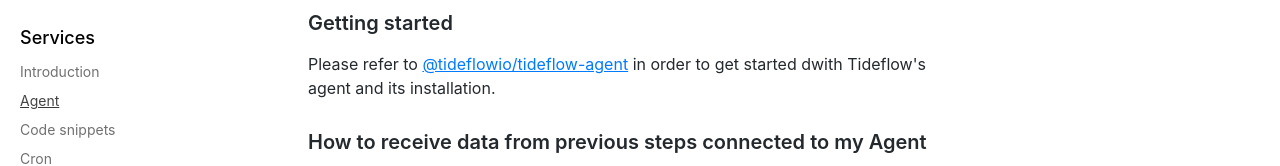
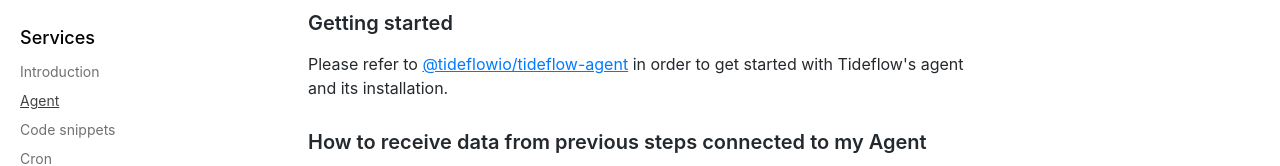
Before and after one commit to tideflow-io/tideflow-docs, a plain HTML site: page docs/services-agent.html in a window 1280 px wide. Shown: the part 277-443 px from the top of the page. Drawn offline with nearby package versions, Linux system fonts and the light colour scheme; a web font is replaced by a local one.

Commit message:
Deploy website
Deploy website version based on b2ab88ec77b1bb22e4fd1a072a3f0801f57d03b8

```diff
--- a/docs/services-agent.html
+++ b/docs/services-agent.html
@@ -60,7 +60,7 @@
 can run commands as part of your flow steps in your office or home computers.</p>
 <h3><a class="anchor" aria-hidden="true" id="getting-started"></a><a href="#getting-started" aria-hidden="true" class="hash-link"><svg class="hash-link-icon" aria-hidden="true" height="16" version="1.1" viewBox="0 0 16 16" width="16"><path fill-rule="evenodd" d="M4 9h1v1H4c-1.5 0-3-1.69-3-3.5S2.55 3 4 3h4c1.45 0 3 1.69 3 3.5 0 1.41-.91 2.72-2 3.25V8.59c.58-.45 1-1.27 1-2.09C10 5.22 8.98 4 8 4H4c-.98 0-2 1.22-2 2.5S3 9 4 9zm9-3h-1v1h1c1 0 2 1.22 2 2.5S13.98 12 13 12H9c-.98 0-2-1.22-2-2.5 0-.83.42-1.64 1-2.09V6.25c-1.09.53-2 1.84-2 3.25C6 11.31 7.55 13 9 13h4c1.45 0 3-1.69 3-3.5S14.5 6 13 6z"></path></svg></a>Getting started</h3>
 <p>Please refer to <a href="https://www.npmjs.com/package/@tideflowio/tideflow-agent">@tideflowio/tideflow-agent</a>
-in order to get started dwith Tideflow's agent and its installation.</p>
+in order to get started with Tideflow's agent and its installation.</p>
 <h3><a class="anchor" aria-hidden="true" id="how-to-receive-data-from-previous-steps-connected-to-my-agent"></a><a href="#how-to-receive-data-from-previous-steps-connected-to-my-agent" aria-hidden="true" class="hash-link"><svg class="hash-link-icon" aria-hidden="true" height="16" version="1.1" viewBox="0 0 16 16" width="16"><path fill-rule="evenodd" d="M4 9h1v1H4c-1.5 0-3-1.69-3-3.5S2.55 3 4 3h4c1.45 0 3 1.69 3 3.5 0 1.41-.91 2.72-2 3.25V8.59c.58-.45 1-1.27 1-2.09C10 5.22 8.98 4 8 4H4c-.98 0-2 1.22-2 2.5S3 9 4 9zm9-3h-1v1h1c1 0 2 1.22 2 2.5S13.98 12 13 12H9c-.98 0-2-1.22-2-2.5 0-.83.42-1.64 1-2.09V6.25c-1.09.53-2 1.84-2 3.25C6 11.31 7.55 13 9 13h4c1.45 0 3-1.69 3-3.5S14.5 6 13 6z"></path></svg></a>How to receive data from previous steps connected to my Agent</h3>
 <p>All results from previous steps are sent to your step's command via a parameter
 <code>--tf_previous</code>. For example, if your command is</p>
```
Also changed, not shown: docs/services-agent/index.html (+1 -1 lines).
